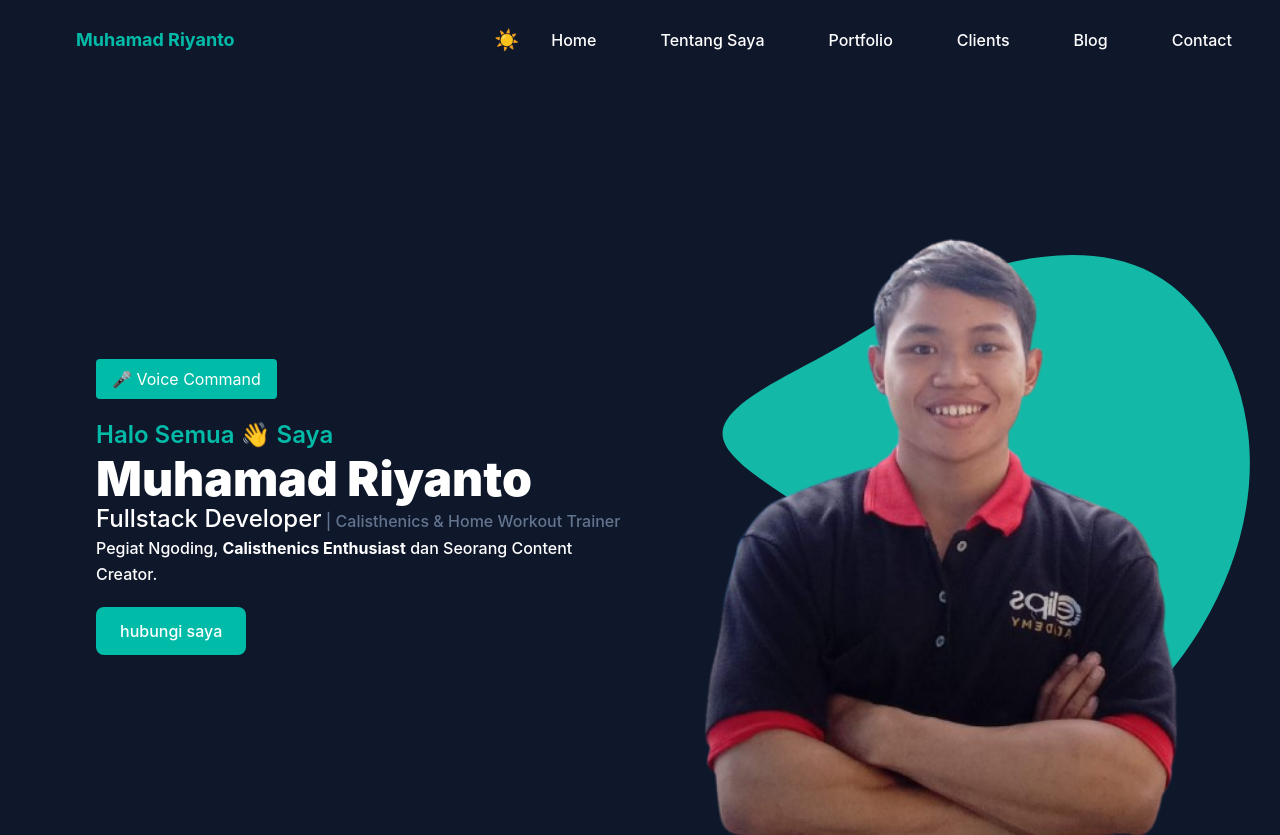
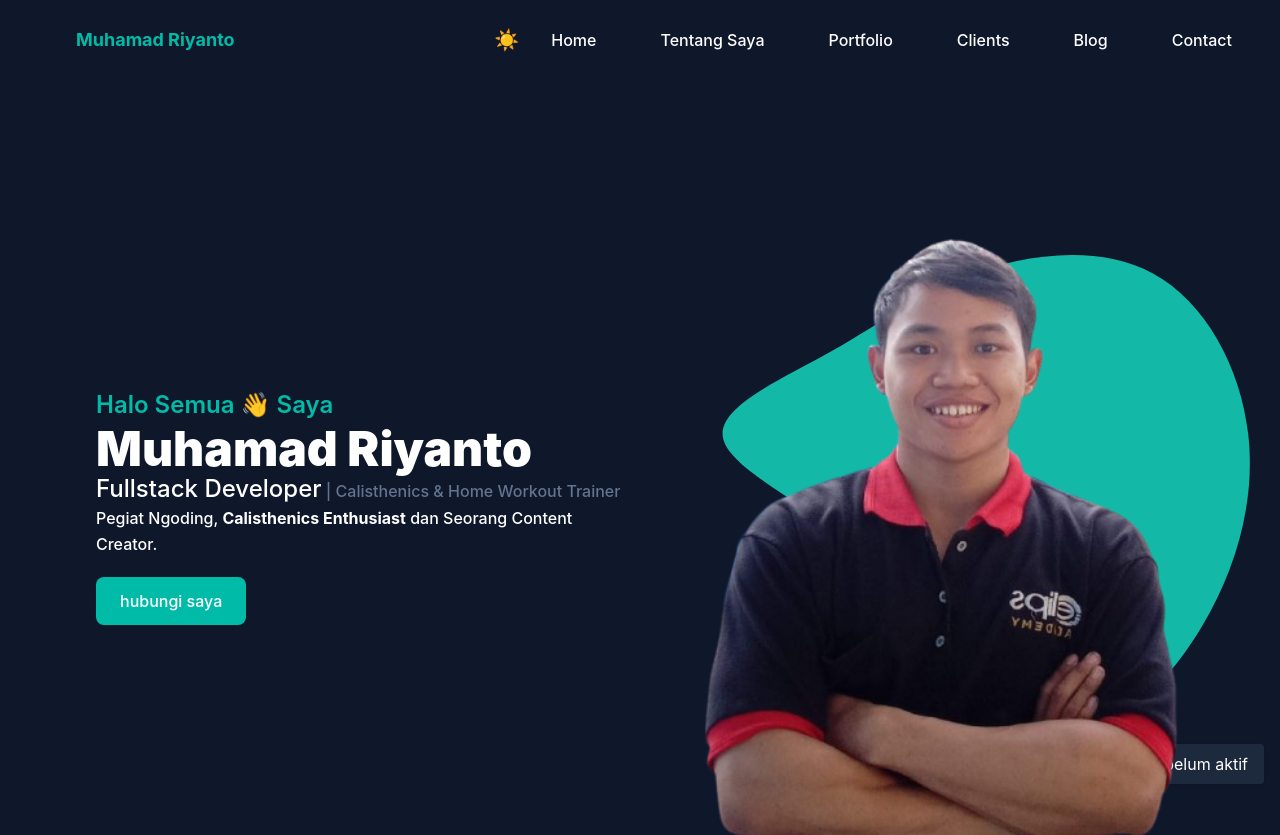
Before and after one commit to muhamadriyanto2025/portfolio, a website: page index.html in a window 1280 px wide. Shown: the top 835 px of the page. Drawn offline with nearby package versions, Linux system fonts and the light colour scheme.

Commit message:
memperbarui fitur musik recocnetion

```diff
--- a/index.html
+++ b/index.html
@@ -68,12 +68,12 @@
             <div class="flex flex-wrap">
                 <div class="width-full self-center px-4 lg:w-1/2 lg:pl-24">
                     <!-- musik -->
-                    <div class="mb-5">
-                        <audio id="music" src="dist/music/DJ KICAU MANIA SLOW VIRAL TIKTOK FULL SONG WAX FVNKY 2026 [4fXWYKwjhbo].mp3"></audio>
+                   <!-- AUDIO -->
+                    <audio id="music" src="dist/music/DJ KICAU MANIA SLOW VIRAL TIKTOK FULL SONG WAX FVNKY 2026 [4fXWYKwjhbo].mp3"></audio>
 
-                    <button id="voiceBtn" class="bg-teal-500 text-white px-4 py-2 rounded">
-                    🎤 Voice Command
-                    </button>
+                    <!-- STATUS -->
+                    <div id="voice-status" class="fixed bottom-4 right-4 bg-slate-800 text-white px-4 py-2 rounded shadow">
+                    Voice: belum aktif
                     </div>
                     <!-- end musik -->
 
```
Also changed, not shown: dist/js/script.js, src/output.css.
